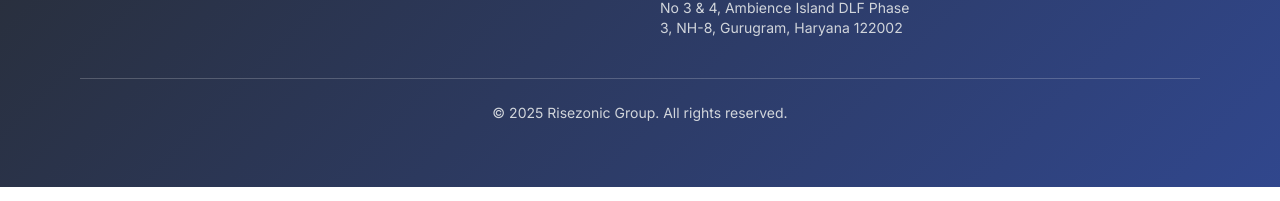
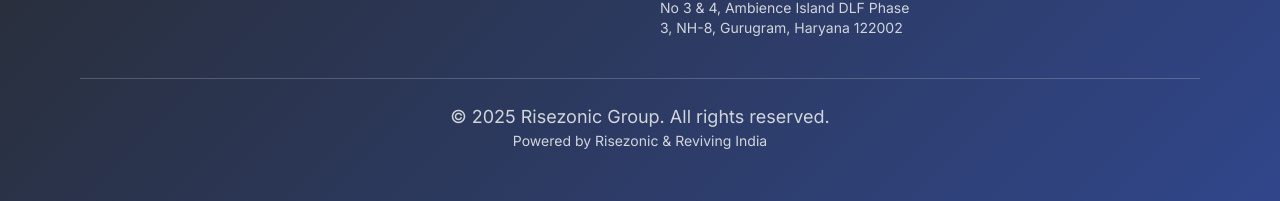
Before and after one commit to Ashish-Kaintura/AI-Risezonic-Two, a React (Vite) app: page /blogs in a window 1280 px wide. Shown: the part 1650-1851 px from the top of the page. Built offline with nearby package versions, Linux system fonts and the light colour scheme.

Commit message:
new json updat2

```diff
--- a/src/components/Footer.jsx
+++ b/src/components/Footer.jsx
@@ -110,8 +110,11 @@
         </div>
 
         {/* Bottom Bar */}
-        <div className="border-t border-white/20 mt-10 pt-6 text-center text-sm text-gray-300">
+        <div className="border-t border-white/20 mt-10 pt-6 text-center text-lg text-gray-300">
           © {new Date().getFullYear()} Risezonic Group. All rights reserved.
+        </div>
+        <div className=" text-center text-sm text-gray-300">
+          Powered by Risezonic & Reviving India
         </div>
       </div>
     </footer>
--- a/src/components/TeamSection.jsx
+++ b/src/components/TeamSection.jsx
@@ -11,7 +11,7 @@
   {
     name: "Rajshree Singh",
     image: "https://i.postimg.cc/m2cDShmV/Rajshree.jpg",
-    role: "Head of Business Development & Marketing",
+    role: "Director of Business Development & Marketing",
     bio: `Rajshree Singh is an MBA in Sales & Marketing with a powerhouse of credentials in Six Sigma, ISO, CPRE, and PMP. She has earned certifications from Google, Meta, HubSpot, and Microsoft in digital marketing, analytics, content, SEO, and advertising. Having served leadership roles at HCL, American Express, and Google, she now leads AI Risezonic, bringing deep marketing expertise to AI-powered growth strategies and business scaling with real ROI.`,
   },
   {
```
